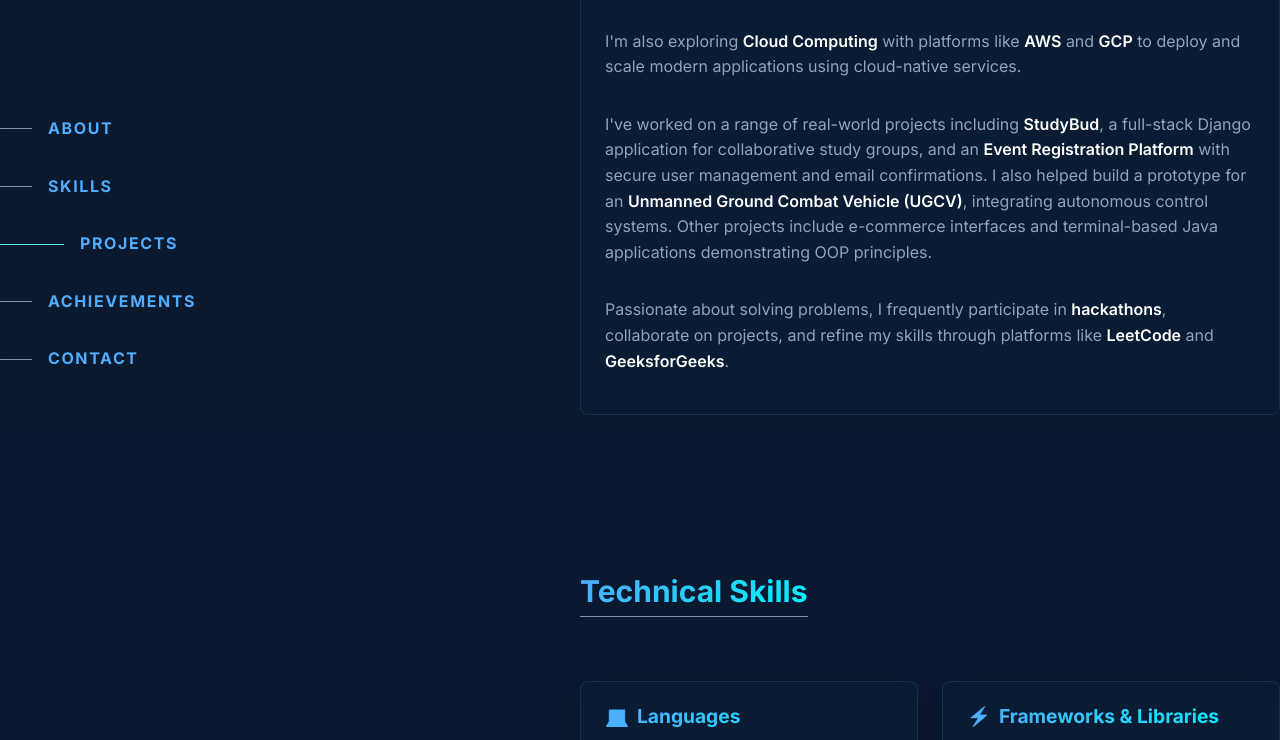
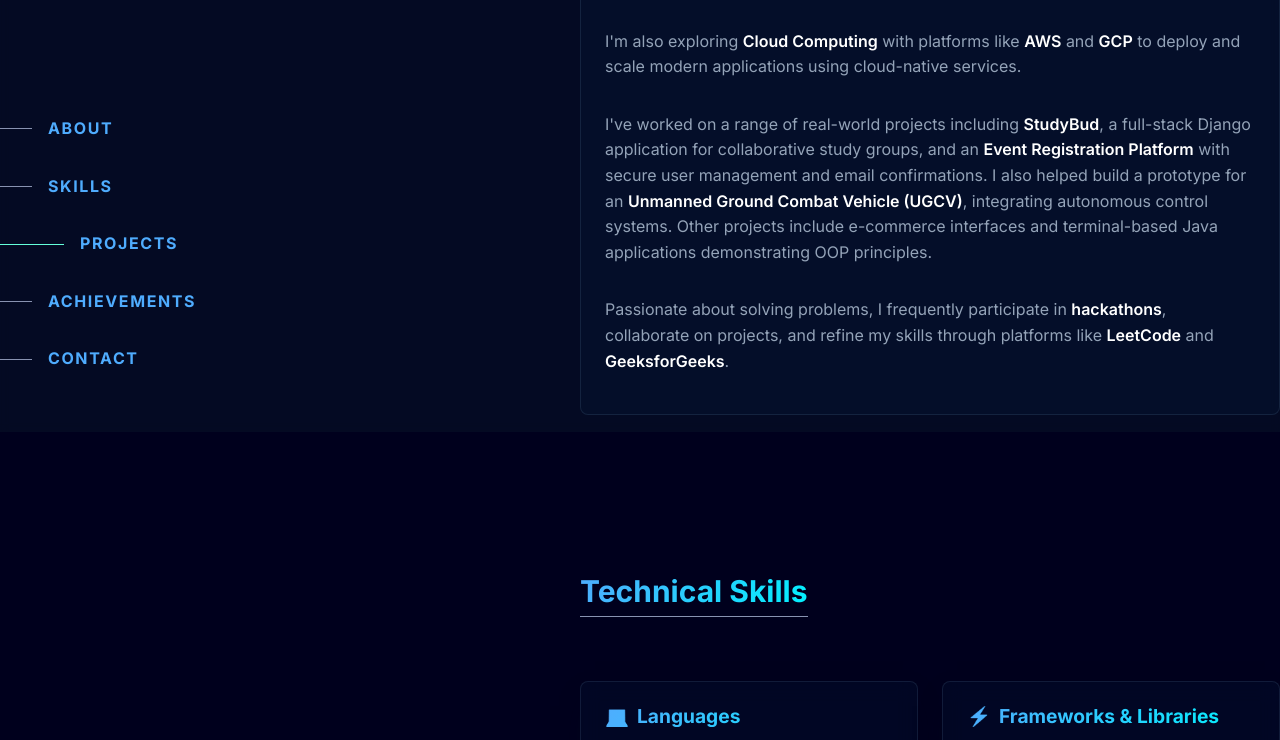
Before and after one commit to Utsav-Singh-35/port-vercel, a plain HTML site: page index.html in a window 1280 px wide. Shown: the part 368-1108 px from the top of the page. Drawn offline with Linux system fonts and the light colour scheme; a script that the page names is missing.

Commit message:
css updates

```diff
--- a/main.css
+++ b/main.css
@@ -22,12 +22,12 @@
 }
 
 body {
-    background-image: url('../images/Untitled.png');
+    /* background-image: url('../images/Untitled.png'); */
     background-size: cover;
     background-position: center;
     background-repeat: no-repeat;
     background-attachment: fixed;
-    background-color: var(--navy);
+    background-color: rgb(0, 0, 29);
     color: var(--slate);
     font-family: 'Inter', sans-serif;
     line-height: 1.6;
```
